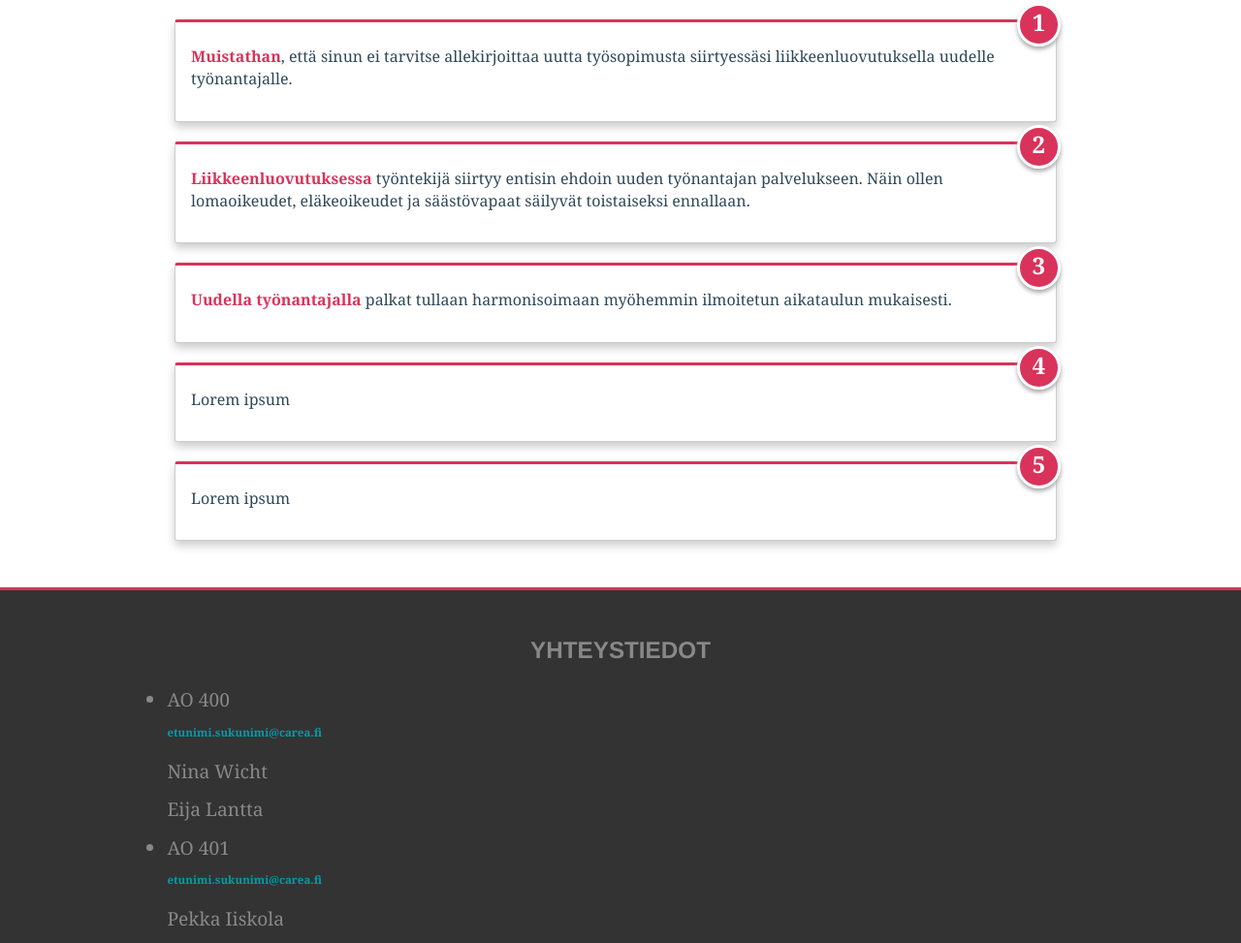
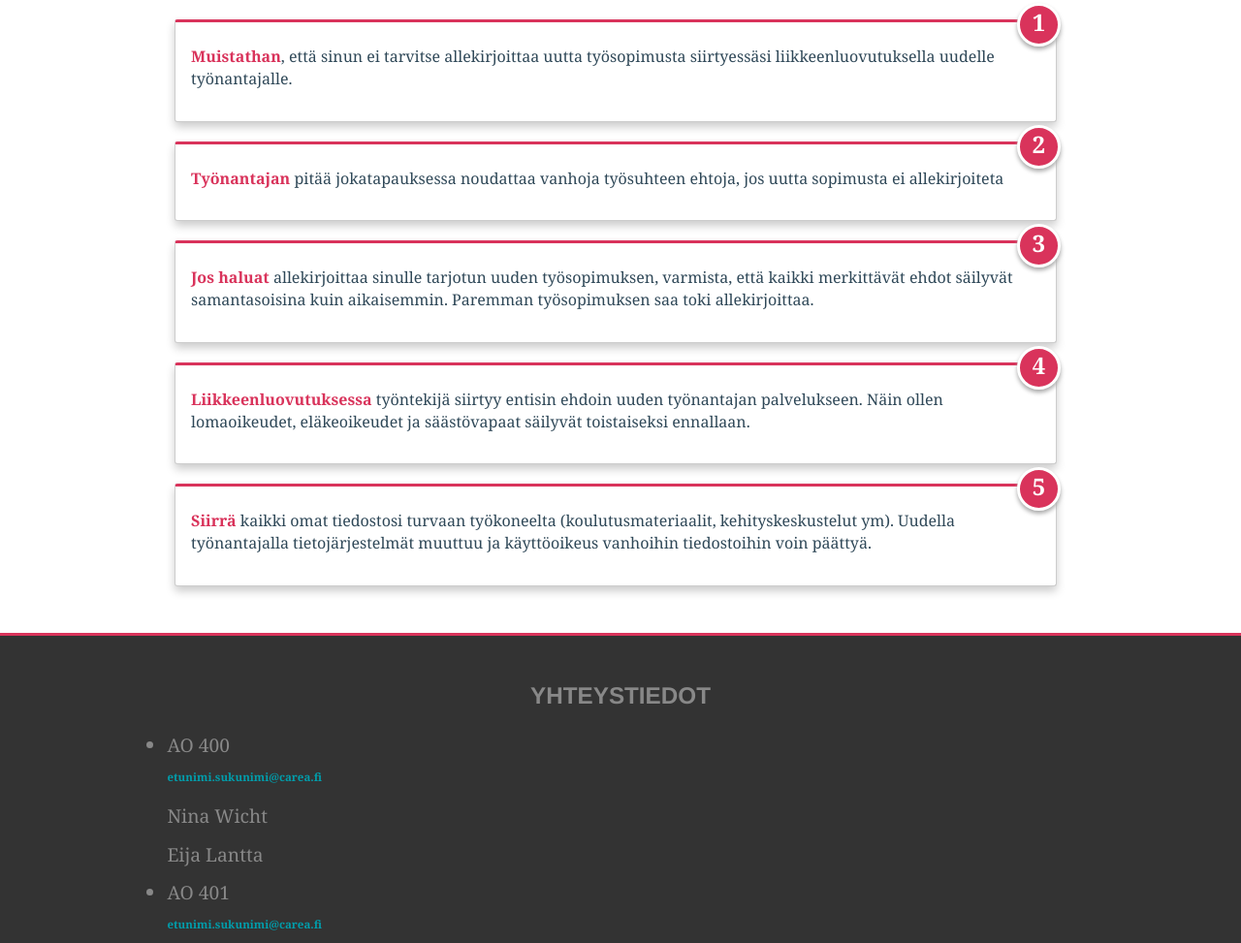
Before and after one commit to iispe/rake_newsletter, a Gatsby site: page / in a window 1280 px wide. Shown: the part 877-1850 px from the top of the page at 97% size. Built offline with nearby package versions, Linux system fonts and the light colour scheme; Gatsby itself is replaced by a stand-in of ours.

Commit message:
update content

```diff
--- a/src/pages/index.js
+++ b/src/pages/index.js
@@ -76,22 +76,25 @@ export default () => (
                 <Icon content="1" />
             </NewsItem>
                 <NewsItem>
-                <p><span>Liikkeenluovutuksessa</span> työntekijä siirtyy entisin ehdoin uuden työnantajan palvelukseen. Näin ollen lomaoikeudet, eläkeoikeudet ja säästövapaat säilyvät toistaiseksi ennallaan.</p>
+                    <p><span>Työnantajan</span> pitää jokatapauksessa noudattaa vanhoja työsuhteen ehtoja, jos uutta sopimusta ei allekirjoiteta</p>
                     <Icon content="2" />
                 </NewsItem>
+                <NewsItem >
+                    <p><span>Jos haluat</span> allekirjoittaa sinulle tarjotun uuden työsopimuksen, varmista, että kaikki merkittävät ehdot säilyvät samantasoisina kuin aikaisemmin. Paremman työsopimuksen saa toki allekirjoittaa.</p>
+                    <Icon content="3" />
+                </NewsItem>
+
+
+
+        </News>
+        <News className="grid grid-gutters grid--full large-grid--fit">
 
                 <NewsItem>
-                <p><span>Uudella työnantajalla</span> palkat tullaan harmonisoimaan myöhemmin ilmoitetun aikataulun mukaisesti.</p>
-                <Icon content="3" />
-            </NewsItem>
-        </News>
-        <News className="grid grid-gutters grid--full large-grid--fit">
-            <NewsItem >
-                <p>Lorem ipsum</p>
+                    <p><span>Liikkeenluovutuksessa</span> työntekijä siirtyy entisin ehdoin uuden työnantajan palvelukseen. Näin ollen lomaoikeudet, eläkeoikeudet ja säästövapaat säilyvät toistaiseksi ennallaan.</p>
                     <Icon content="4" />
                 </NewsItem>
                 <NewsItem>
-                <p>Lorem ipsum</p>
+                    <p><span>Siirrä</span> kaikki omat tiedostosi turvaan työkoneelta (koulutusmateriaalit, kehityskeskustelut ym). Uudella työnantajalla tietojärjestelmät muuttuu ja käyttöoikeus vanhoihin tiedostoihin voin päättyä.</p>
                     <Icon content="5" />
                 </NewsItem>
         </News>
```
Lines whose indentation alone changed are shown as unchanged.
